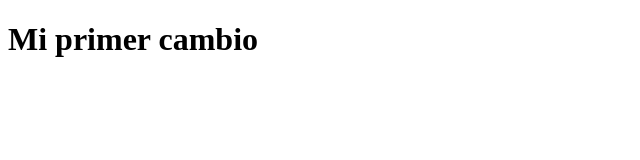
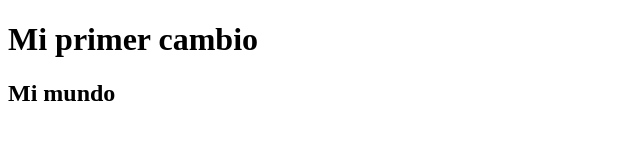
Before and after one commit to Xarxatec7/miPrimerRepo, a plain HTML site: page xgit.html in a window 1280 px wide. Shown: the whole page, without its empty margins (0-640 px from the left). Drawn offline with Linux system fonts and the light colour scheme.

Commit message:
Soy una crack

```diff
--- a/xgit.html
+++ b/xgit.html
@@ -11,3 +11,4 @@
 
 </body>
 </html>
+<h2>Mi mundo</h2>
```
